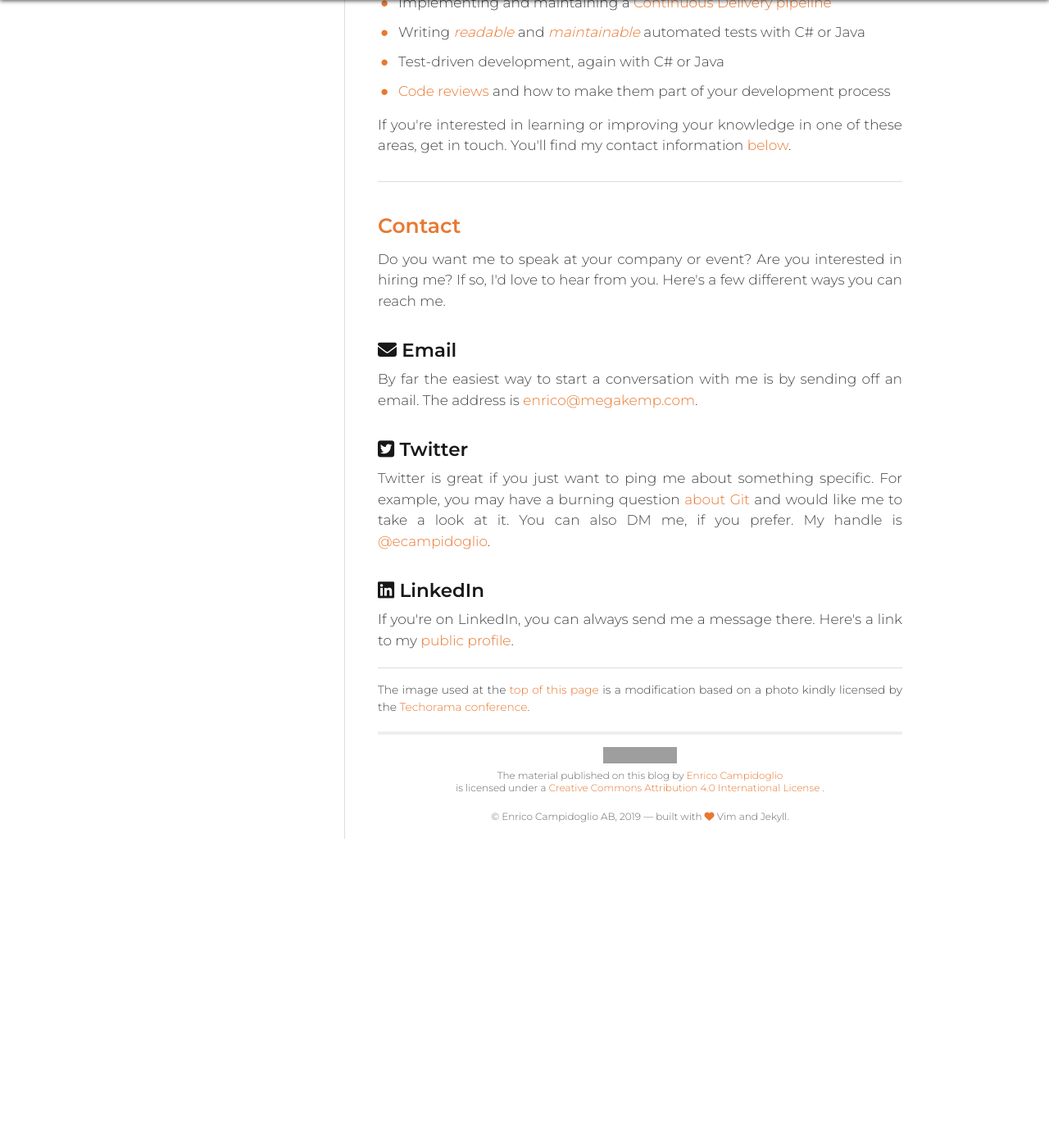
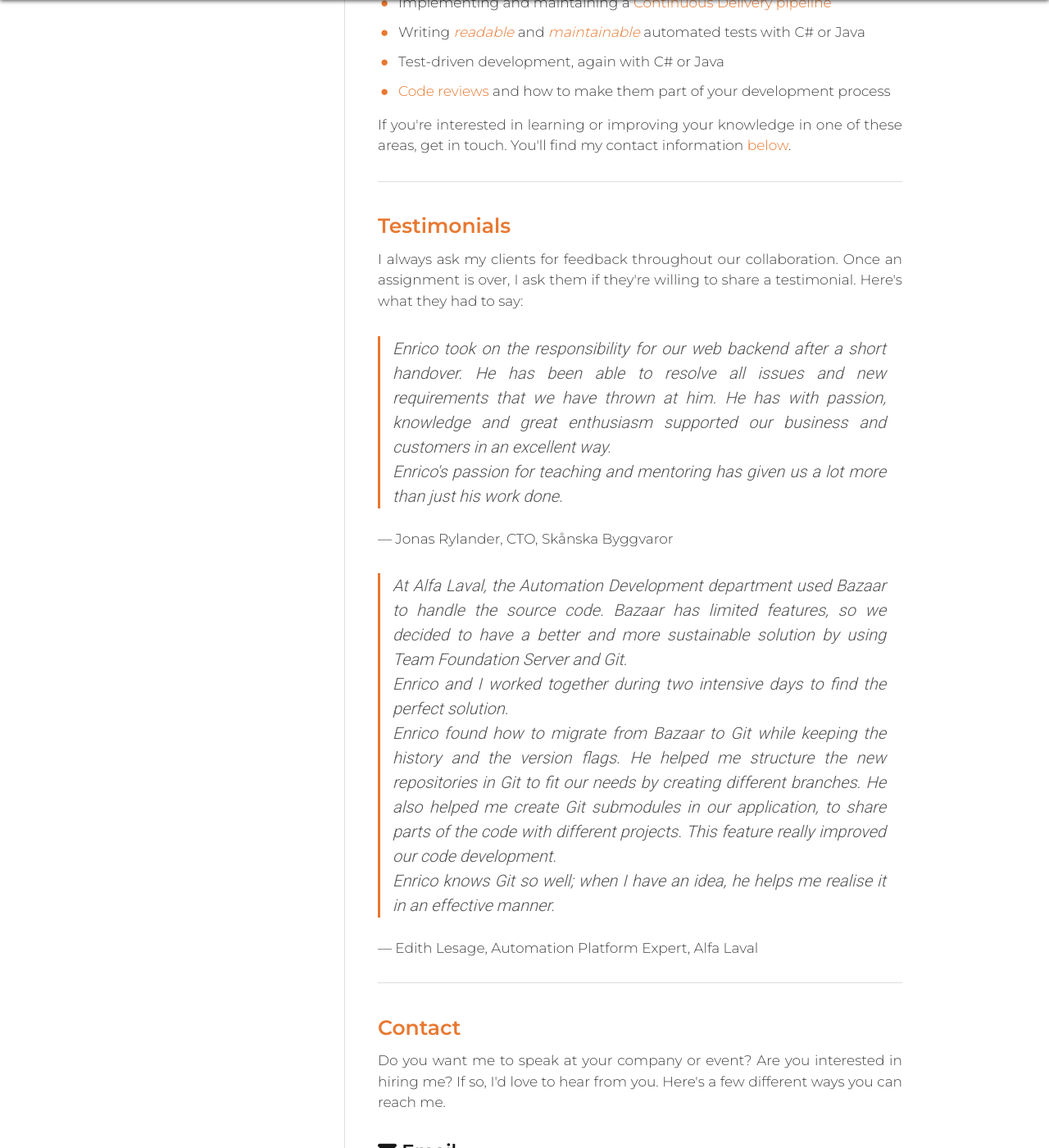
Before and after one commit to megakemp/megakemp.github.io, a Jekyll site: the page built from offering/index.html, in a window 1280 px wide and 1400 px high, scrolled down 2543 px. Shown: the whole window at 82% size. Built offline with Jekyll 4.4.1, drawn with Linux system fonts in a browser that asks for light colours; nearby versions of some CDN libraries; comment, search, counter and statistics services are not loaded; before the commit the page ends 3566 px from its top, so only the background shows below that; grey boxes are pictures that could not be loaded.

Commit message:
Adds the testimonials to the offering page

```diff
--- a/offering/index.html
+++ b/offering/index.html
@@ -67,6 +67,26 @@ redirect_from: /hire
 
   <hr/>
 
+  <h2 id="testimonials">Testimonials</h2>
+
+  <p>I always ask my clients for feedback throughout our collaboration. Once an assignment is over, I ask them if they're willing to share a testimonial. Here's what they had to say:</p>
+
+  <blockquote class="testimonial">
+    <p>Enrico took on the responsibility for our web backend after a short handover. He has been able to resolve all issues and new requirements that we have thrown at him. He has with passion, knowledge and great enthusiasm supported our business and customers in an excellent way.<br/>
+    Enrico's passion for teaching and mentoring has given us a lot more than just his work done.</p>
+  </blockquote>
+  <span>— Jonas Rylander, CTO, Skånska Byggvaror</span>
+
+  <blockquote class="testimonial">
+    <p>At Alfa Laval, the Automation Development department used Bazaar to handle the source code. Bazaar has limited features, so we decided to have a better and more sustainable solution by using Team Foundation Server and Git.<br/>
+    Enrico and I worked together during two intensive days to find the perfect solution.<br/>
+    Enrico found how to migrate from Bazaar to Git while keeping the history and the version flags. He helped me structure the new repositories in Git to fit our needs by creating different branches. He also helped me create Git submodules in our application, to share parts of the code with different projects. This feature really improved our code development.<br/>
+    Enrico knows Git so well; when I have an idea, he helps me realise it in an effective manner.</p>
+  </blockquote>
+  <span>— Edith Lesage, Automation Platform Expert, Alfa Laval</span>
+
+  <hr/>
+
   <h2 id="contact">Contact</h2>
 
   <p>Do you want me to speak at your company or event? Are you interested in hiring me? If so, I'd love to hear from you. Here's a few different ways you can reach me.</p>
```
